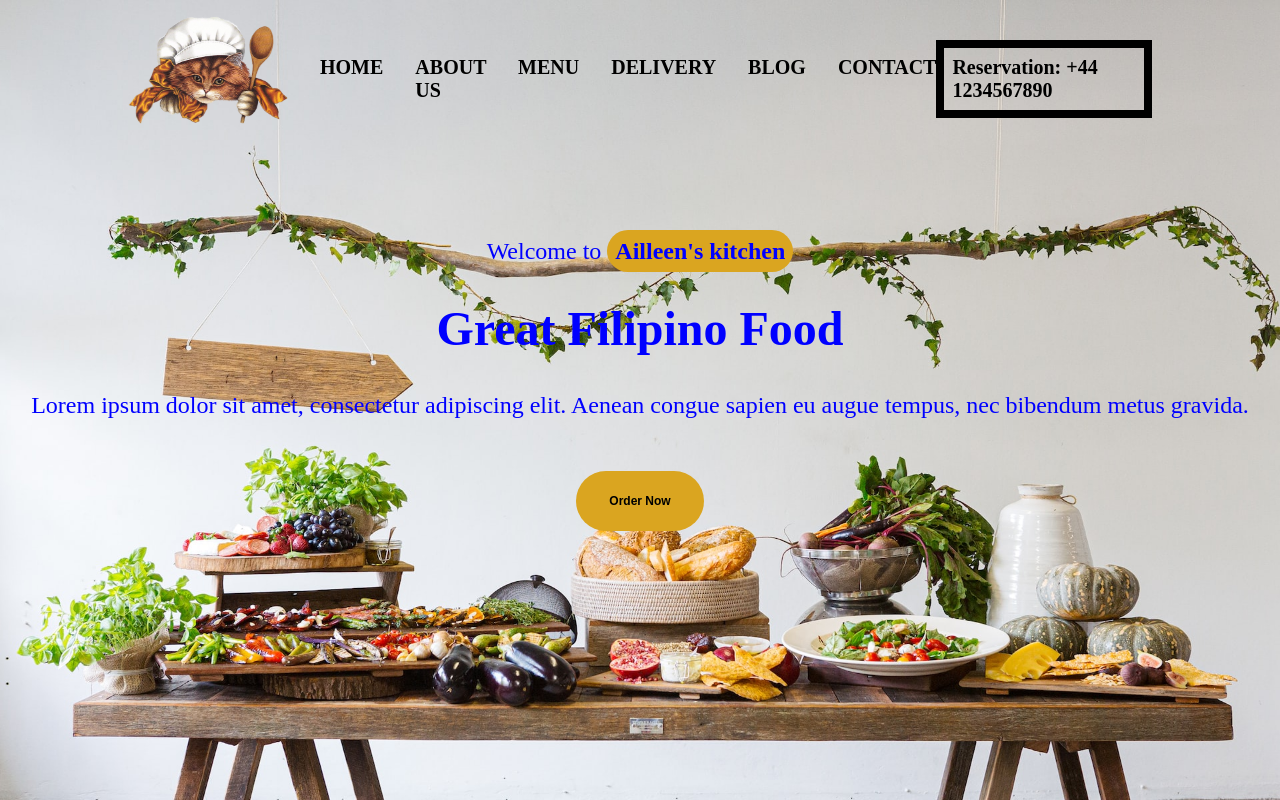
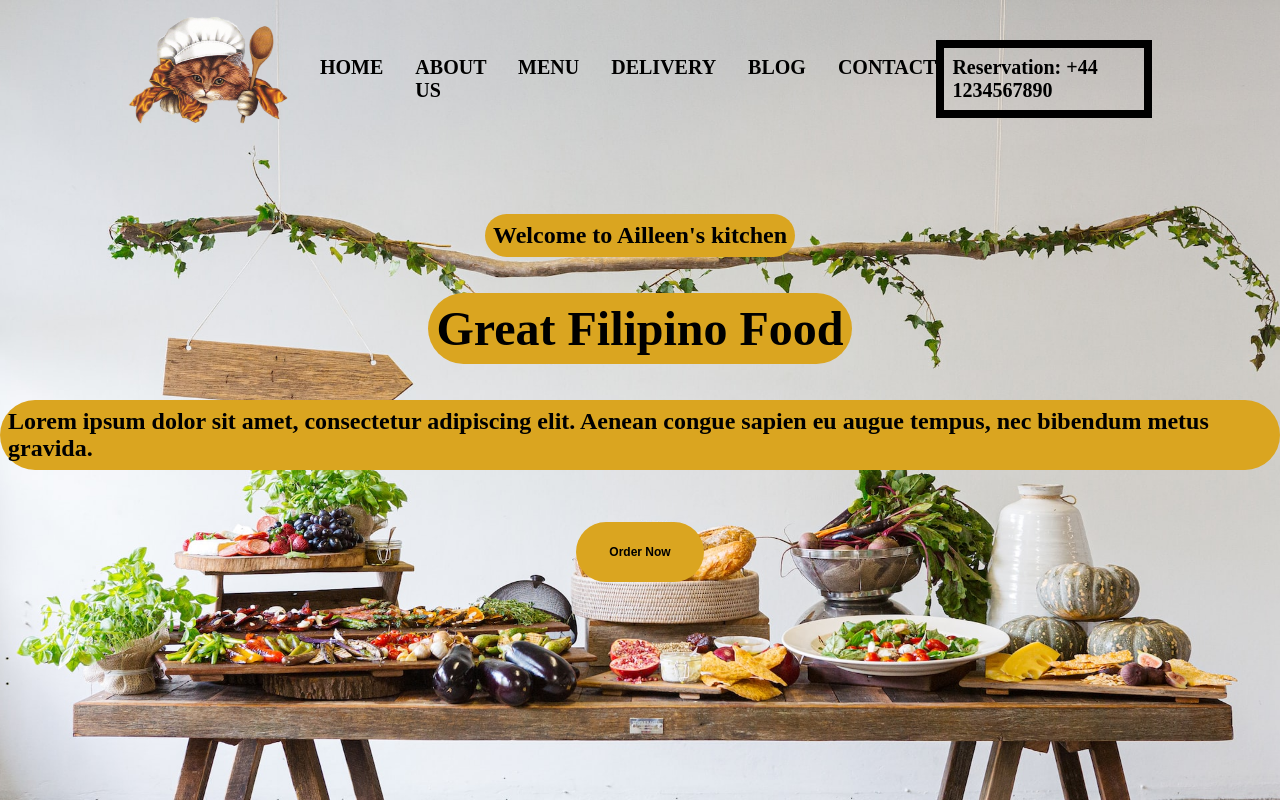
Before and after one commit to EdgarV-95/restaurant_demo, a website built with webpack: page dist/index.html in a window 1280 px wide. Built offline with Linux system fonts and the light colour scheme.

Commit message:
css update

```diff
--- a/package.json
+++ b/package.json
@@ -6,7 +6,7 @@
   "scripts": {
     "test": "echo \"Error: no test specified\" && exit 1",
     "build": "webpack",
-    "watch": "watch 'npm run build' ./src"
+    "watch": "watch \"npm run build\" ./src"
   },
   "repository": {
     "type": "git",
--- a/src/script.js
+++ b/src/script.js
@@ -19,7 +19,7 @@ mainDiv.innerHTML =
         <div class="mobile-nr">Reservation: +44 1234567890</div>
     </div>
     <div class="main-content">
-        <p class="welcome-txt">Welcome to <span class="name">Ailleen's kitchen</span></p>
+        <p class="welcome-txt">Welcome to Ailleen's kitchen</p>
         <h1 class="main-txt">Great Filipino Food</h1>
         <p class="bla-bla">Lorem ipsum dolor sit amet, consectetur adipiscing elit. Aenean congue sapien eu augue tempus, nec bibendum metus gravida.</p>
         <button class="menu-btn">Order Now</button>
--- a/src/style.css
+++ b/src/style.css
@@ -61,16 +61,15 @@ body {
     align-items: center;
     flex-direction: column;
     gap: 4.5vh;
-    padding-top: 15vh;
+    padding-top: 12vh;
     font-size: 3vh;
 }
 
-.name {
+.welcome-txt, .main-txt, .bla-bla {
     background-color: goldenrod;
     border-radius: 4vw;
     padding: 1vh;
     font-weight: bold;
-    font-size: 3vh;
 }
 
 .menu-btn {
```
Also changed, not shown: dist/main.js.
